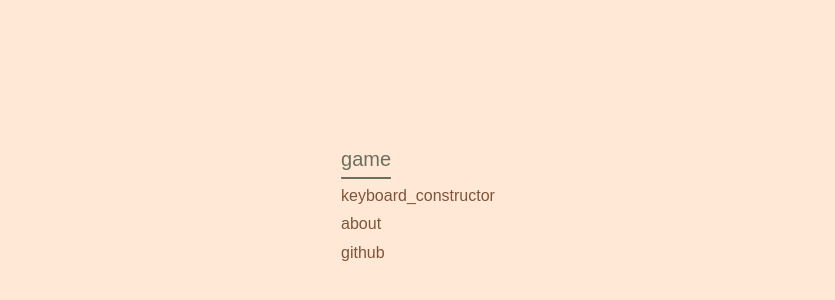
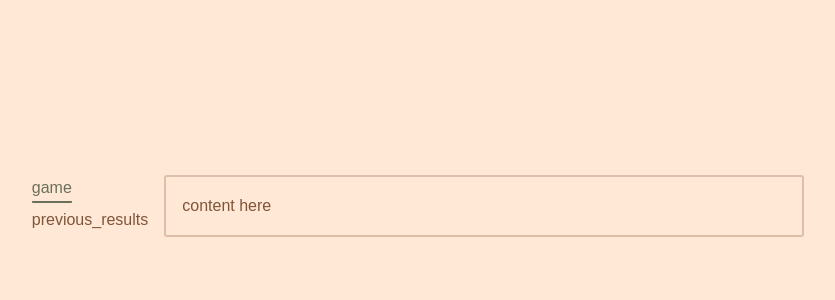
Before and after one commit to antpv/vue-keyboard-trainer, a Vue app: page / in a window 1280 px wide. Shown: the part 194-494 px from the top of the page, without its empty margins (222-1057 px from the left). Built offline with nearby package versions, Linux system fonts and the light colour scheme; a web font is replaced by a local one.

Commit message:
Layout experiments

```diff
--- a/src/App.vue
+++ b/src/App.vue
@@ -6,31 +6,27 @@
 
   <!-- APP -->
   <template v-else>
-    <div class="navbar">
+    <div class="layout">
+      <div class="layout__navbar navbar">
         <div class="navbar__item">
-        <span class="navbar__item-text navbar__item-text--active">
+          <span class="navbar__item-text" :class="{ 'navbar__item-text--active': selNavItemIdx === 0 }">
             game
           </span>
         </div>
         <div class="navbar__item">
-        <span class="navbar__item-text">
-          keyboard_constructor
+          <span class="navbar__item-text" :class="{ 'navbar__item-text--active': selNavItemIdx === 1 }">
+            previous_results
           </span>
         </div>
-      <div class="navbar__item">
-        <span class="navbar__item-text">
-          about
-        </span>
       </div>
-      <div class="navbar__item">
-        <span class="navbar__item-text">
-          github
-        </span>
+
+      <div class="layout__content">
+        content here
       </div>
     </div>
   </template>
 
-  <keyboard-emitter />
+  <keyboard-emitter @down="handleKeydown" />
 </template>
 
 <script>
@@ -41,7 +37,9 @@ export default {
 
   data() {
     return {
-      appPrefetching: true
+      appPrefetching: true,
+      selNavItemIdx: 0,
+      navItemsCount: 1
     };
   },
 
@@ -67,6 +65,25 @@ export default {
           this.appPrefetching = false;
         }
       };
+    },
+
+    // todo: include constants, add arrows support
+    handleKeydown(keycode) {
+      if (keycode === 'S') {
+        if (this.selNavItemIdx < this.navItemsCount) {
+          this.selNavItemIdx += 1;
+        } else {
+          this.selNavItemIdx = 0;
+        }
+      }
+
+      if (keycode === 'W') {
+        if (this.selNavItemIdx > 0) {
+          this.selNavItemIdx -= 1;
+        } else {
+          this.selNavItemIdx = this.navItemsCount;
+        }
+      }
     }
   },
 
@@ -120,12 +137,36 @@ body {
   height: 100vh;
 }
 
+.layout {
+  display: flex;
+
+  &__navbar {
+    margin-right: 1rem;
+  }
+
+  &__content {
+    width: 640px;
+    flex: 1;
+    box-sizing: border-box;
+    border: 2px solid #ddbea9;
+    border-radius: 3px;
+    display: flex;
+    align-items: center;
+    padding: 1rem;
+  }
+}
+
 .navbar {
   display: flex;
   flex-direction: column;
 
   &__item {
     display: flex;
+    margin-bottom: 0.25rem;
+
+    &:last-child {
+      margin-bottom: 0;
+    }
   }
 
   &__item-text {
@@ -136,8 +177,6 @@ body {
 
     &--active {
       color: $color-font-accent;
-      font-size: 1.25rem;
-      margin-bottom: 0.25rem;
       border-color: $color-font-accent;
     }
   }
```
Lines whose indentation alone changed are shown as unchanged.
